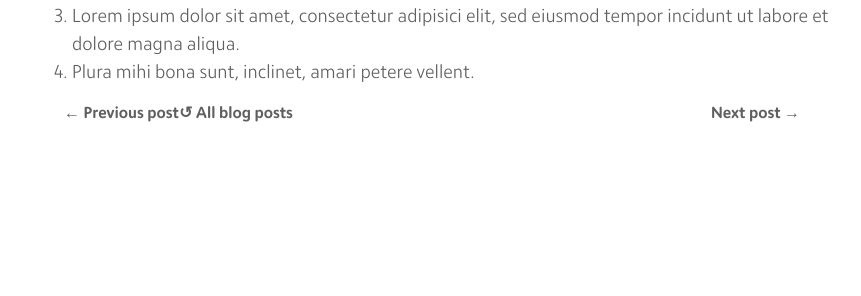
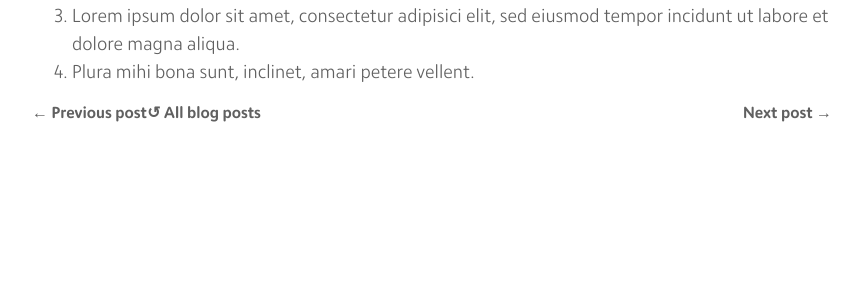
Before and after one commit to MrAnnix/MrAnnix.github.io, a Jekyll site: the page built from _posts/2019-03-22-workspace-design-trends-and-ideas.md, in a window 1280 px wide. Shown: the part 1380-1676 px from the top of the page, without its empty margins (208-1069 px from the left). Built offline with Jekyll 4.4.1, drawn with Linux system fonts in a browser that asks for light colours.

Commit message:
Update _common.scss

```diff
--- a/_sass/_common.scss
+++ b/_sass/_common.scss
@@ -538,12 +538,10 @@ code,pre,tt {
 
 .post .blog-navigation .previous-post {
     float: left;
-    margin-left: 2rem
 }
 
 .post .blog-navigation .next-post{
     float: right;
-    margin-right: 2rem
 }
 
 .post .back-to-blog {
```
